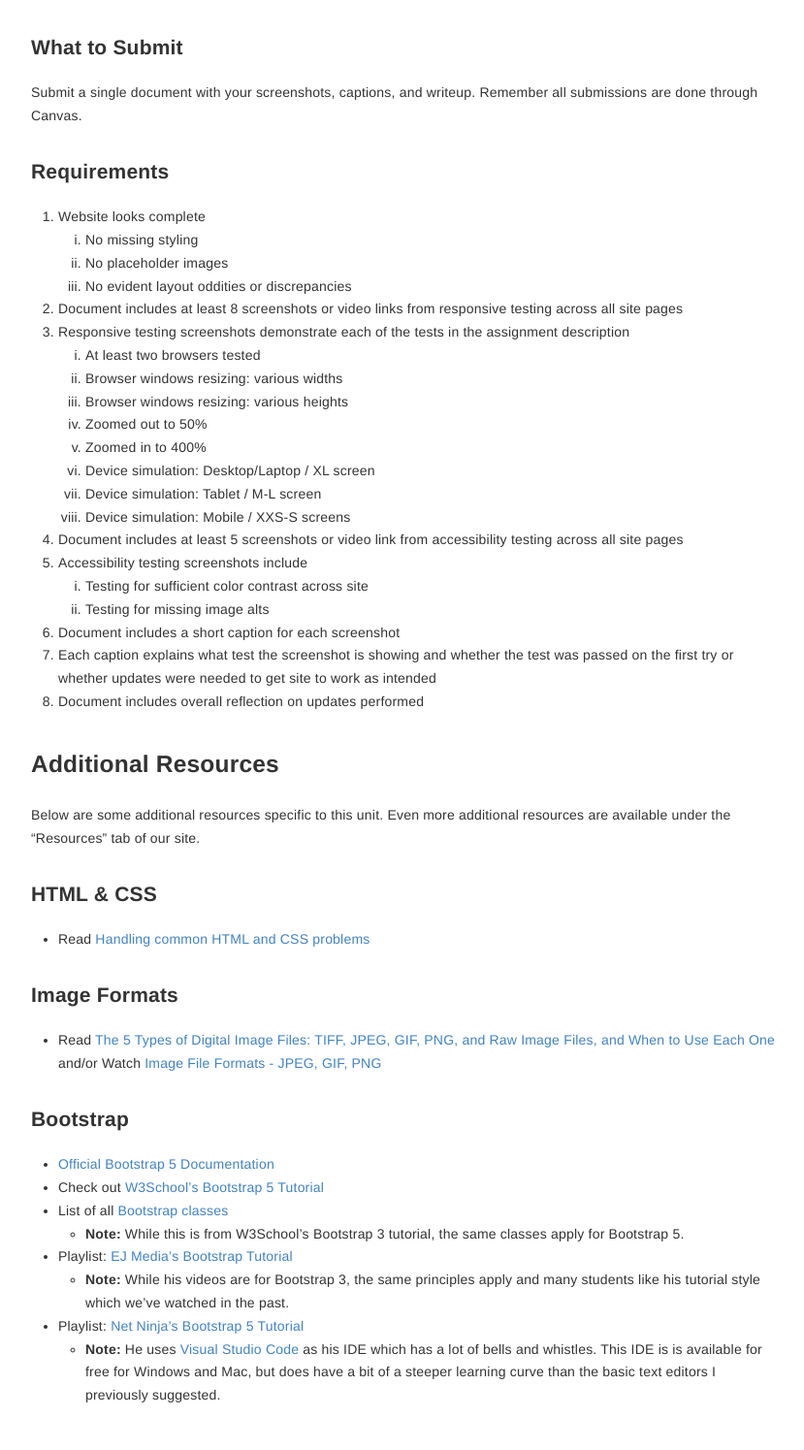
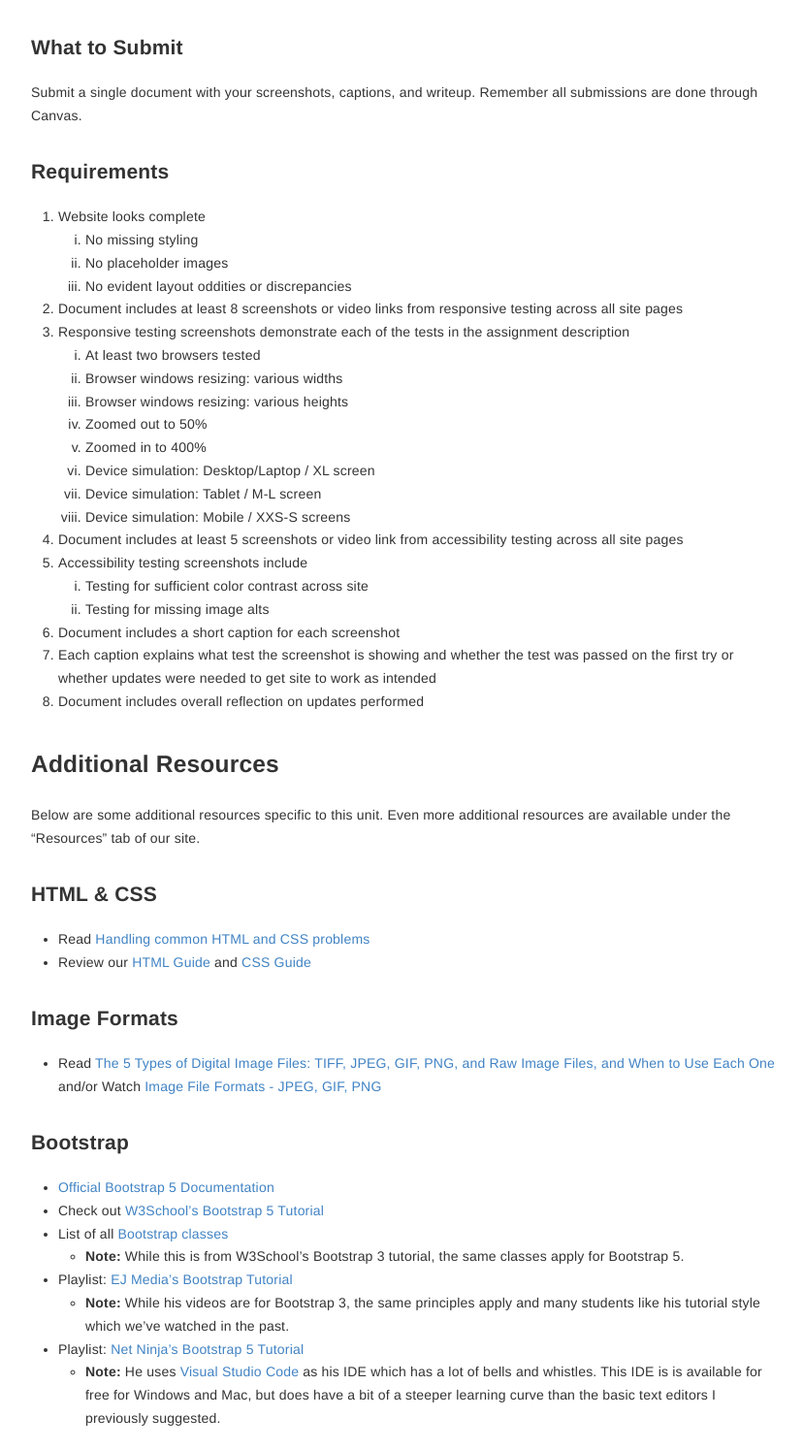
Before and after one commit to vickiebananas/nu-web-dev, a Jekyll site: the page built from _units/unit3.md, in a window 1280 px wide, cut to the strip 2978-4473 px from the top of the page. Shown: the whole strip at 97% size, without its empty margins (223-1052 px from the left). Built offline with Jekyll 4.4.1, drawn with Linux system fonts in a browser that asks for light colours.

Commit message:
linked to htmla nd css guide unit 3

```diff
--- a/_units/unit3.md
+++ b/_units/unit3.md
@@ -65,6 +65,7 @@ Below are some additional resources specific to this unit. Even more additional
 
 ### HTML & CSS
 - Read [Handling common HTML and CSS problems](https://developer.mozilla.org/en-US/docs/Learn/Tools_and_testing/Cross_browser_testing/HTML_and_CSS)
+- Review our [HTML Guide](/nu-web-dev/html-reference) and [CSS Guide](/nu-web-dev/css-reference)
 
 ### Image Formats
 - Read [The 5 Types of Digital Image Files: TIFF, JPEG, GIF, PNG, and Raw Image Files, and When to Use Each One](https://www.ivanexpert.com/blog/2010/05/the-5-types-of-digital-image-files-tiff-jpeg-gif-png-and-raw-image-files-and-when-to-use-each-one/) and/or Watch [Image File Formats - JPEG, GIF, PNG](https://www.youtube.com/watch?v=ww12lImOJ38)
```
